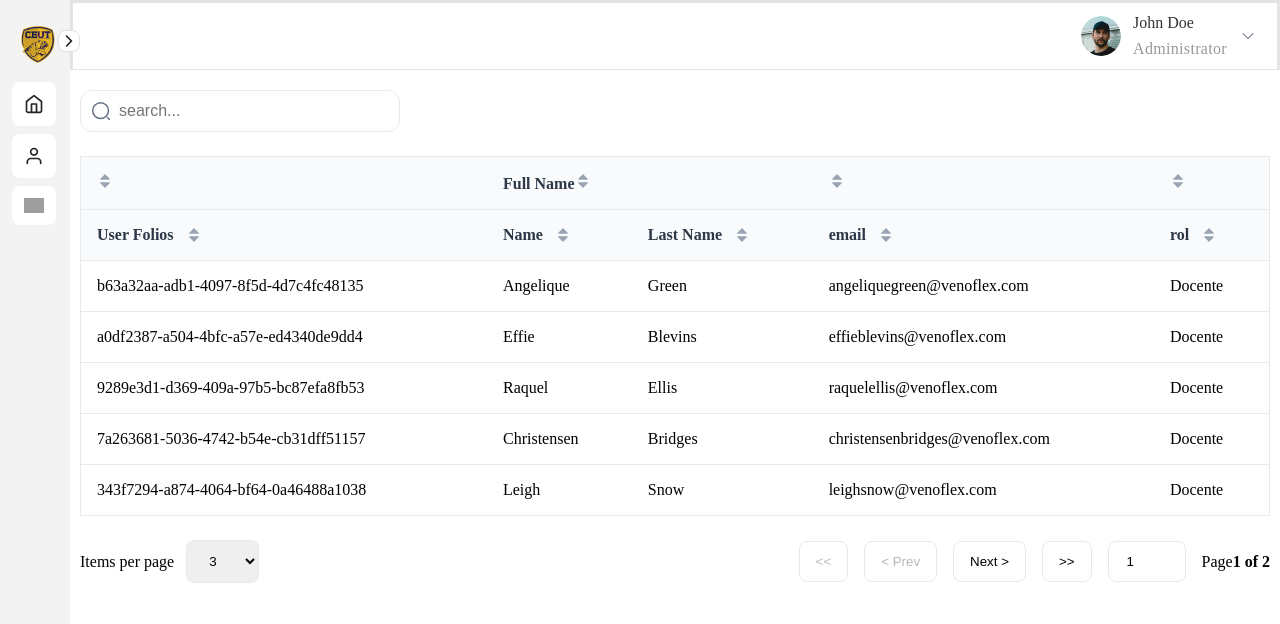
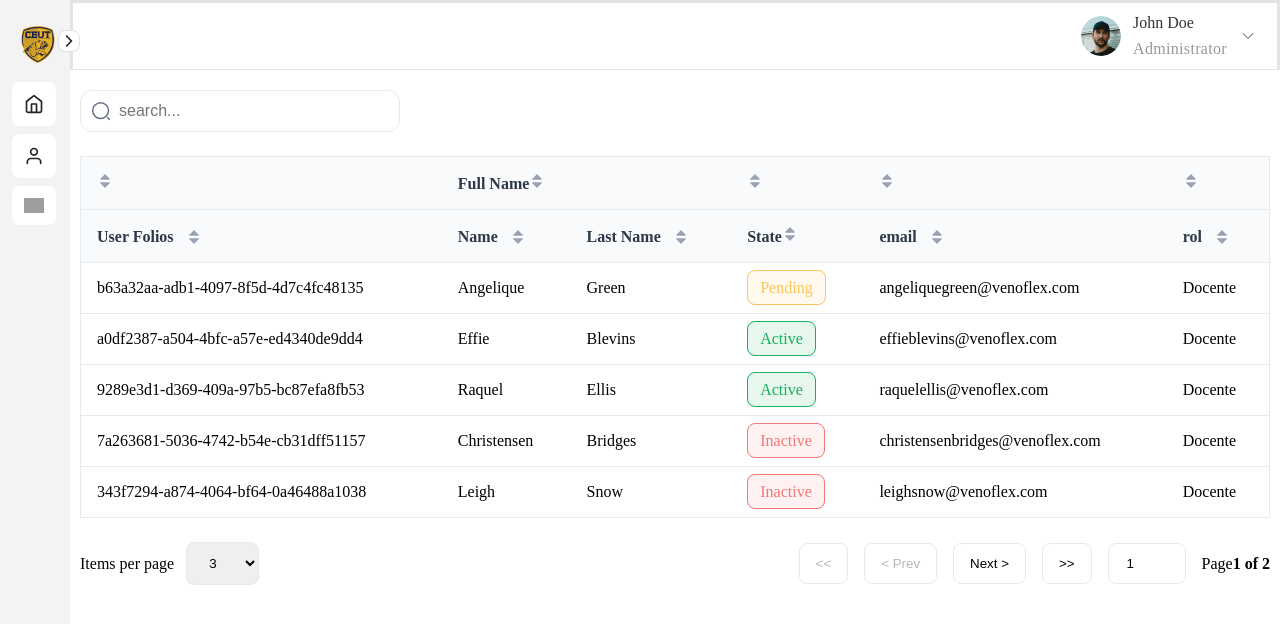
Before and after one commit to macin-dev/time-tracker, a React (Vite) app: page /users in a window 1280 px wide. Shown: the top 624 px of the page. Built offline with nearby package versions, Linux system fonts and the light colour scheme; grey boxes are pictures that could not be loaded.

Commit message:
Add a state column for user data

```diff
--- a/data/data.js
+++ b/data/data.js
@@ -2,7 +2,7 @@ export const data = [
   {
     _id: "67457b45252343c131d97838",
     iduser: "b63a32aa-adb1-4097-8f5d-4d7c4fc48135",
-    isActive: false,
+    isActive: null,
     name: "Angelique",
     lastName: "Green",
     rol: "Docente",
@@ -40,7 +40,7 @@ export const data = [
   {
     _id: "67457b45a878506937b26233",
     iduser: "a0df2387-a504-4bfc-a57e-ed4340de9dd4",
-    isActive: false,
+    isActive: "true",
     name: "Effie",
     lastName: "Blevins",
     rol: "Docente",
@@ -230,7 +230,7 @@ export const data = [
   {
     _id: "67457b457fab49696dd96bc0",
     iduser: "830a9751-7644-413b-85cf-bc08a74183ff",
-    isActive: true,
+    isActive: null,
     name: "Kristy",
     lastName: "Frazier",
     rol: "Docente",
--- /dev/null
+++ b/src/components/global/StateBadge.jsx
@@ -0,0 +1,13 @@
+import PropTypes from "prop-types";
+import "./StateBadge.scss";
+
+const StateBadge = ({ colorClass, text }) => {
+  return <span className={`state-badge ${colorClass}`}>{text}</span>;
+};
+
+export default StateBadge;
+
+StateBadge.propTypes = {
+  colorClass: PropTypes.string,
+  text: PropTypes.string,
+};
--- /dev/null
+++ b/src/components/global/StateBadge.scss
@@ -0,0 +1,30 @@
+$badge-active-border: #17b05c;
+$badge-active-bg: #17b05c1a;
+
+$badge-inactive-border: #f07878;
+$badge-inactive-bg: #f078781a;
+
+$badge-pending-border: #fcc45e;
+$badge-pending-bg: #fcc45e1a;
+
+.state-badge {
+  padding: 8px 12px;
+  border-radius: 0.5rem;
+  color: $badge-active-border;
+}
+.state-badge__active {
+  background-color: $badge-active-bg;
+  border: 1px solid $badge-active-border;
+}
+
+.state-badge__inactive {
+  background-color: $badge-inactive-bg;
+  border: 1px solid $badge-inactive-border;
+  color: $badge-inactive-border;
+}
+
+.state-badge__pending {
+  background-color: $badge-pending-bg;
+  border: 1px solid $badge-pending-border;
+  color: $badge-pending-border;
+}
--- a/src/pages/users/UserTable.jsx
+++ b/src/pages/users/UserTable.jsx
@@ -14,6 +14,7 @@ import Table from "../../components/table/Table";
 import TableContainer from "../TableContainer";
 import PageContainer from "../PageContainer";
 import InputSearch from "../../components/global/InputSearch";
+import StateBadge from "../../components/global/StateBadge";
 
 // Create a column helper object
 const columnHelper = createColumnHelper();
@@ -51,6 +52,26 @@ const UserTable = () => {
           footer: (props) => props.column.id,
         }),
       ],
+    }),
+    columnHelper.display({
+      id: "isActive",
+      header: "State",
+      cell: (info) => {
+        const userState = info.row.original.isActive;
+
+        if (userState === null)
+          return (
+            <StateBadge colorClass="state-badge__pending" text="Pending" />
+          );
+
+        if (!userState)
+          return (
+            <StateBadge colorClass="state-badge__inactive" text="Inactive" />
+          );
+
+        if (userState)
+          return <StateBadge colorClass="state-badge__active" text="Active" />;
+      },
     }),
     columnHelper.accessor("email", {
       cell: (info) => info.getValue(),
```
